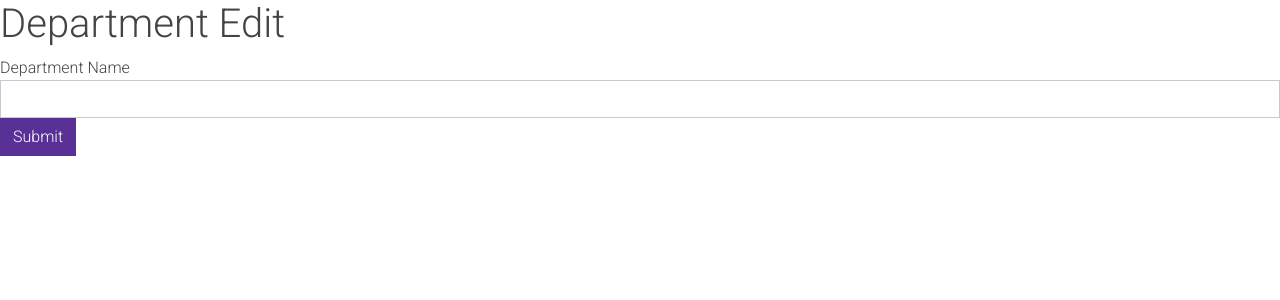
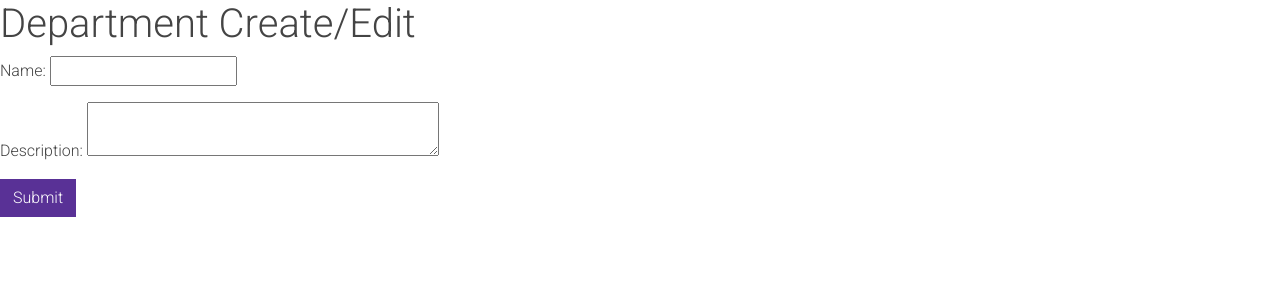
Before and after one commit to davep33l/checklist-central, a Django app: page /departments/new/ in a window 1280 px wide. Shown: the part 78-378 px from the top of the page. Run offline with Django 4.2, Linux system fonts and the light colour scheme; some libraries are stand-ins or nearby versions.

Commit message:
Converted to a custom form for department create/edit
- Converted the built in form to a custom form for
the department edit/create functionality (L0 2.4)

```diff
--- /dev/null
+++ b/checklist/forms.py
@@ -0,0 +1,22 @@
+from django import forms
+from .models import Department
+
+
+class CustomDepartmentEditForm(forms.ModelForm):
+
+        class Meta:
+            model = Department
+            fields = ['name', 'description']
+            widgets = {
+                'description': forms.Textarea(attrs={'rows': 2}),
+            }
+
+
+class CustomDepartmentCreateForm(forms.ModelForm):
+
+            class Meta:
+                model = Department
+                fields = ['name', 'description']
+                widgets = {
+                    'description': forms.Textarea(attrs={'rows': 2}),
+                }
--- a/checklist/templates/checklist/department_edit.html
+++ b/checklist/templates/checklist/department_edit.html
@@ -1,17 +1,12 @@
 {% extends 'base.html' %}
-{% block title %}Department Edit{% endblock %}
+{% block title %}Department Create/Edit{% endblock %}
 {% block content %}
 
-<h1>Department Edit</h1>
+<h1>Department Create/Edit</h1>
 <form method="POST">
     {% csrf_token %}
-    <div class="form-group">
-        <label for="name">Department Name</label>
-        <input type="text" class="form-control" id="name" name="name" value="{{ department.name }}">
-    </div>
+    {{ form.as_p }}
     <button type="submit" class="btn btn-primary">Submit</button>
 </form>
 
-
-
 {% endblock %}
--- a/checklist/views.py
+++ b/checklist/views.py
@@ -6,6 +6,7 @@ from django.views.generic.edit import CreateView, UpdateView, DeleteView
 from django.contrib.messages.views import SuccessMessageMixin
 from django.shortcuts import redirect
 from django.contrib import messages
+from .forms import CustomDepartmentEditForm, CustomDepartmentCreateForm
 
 
 # Create your views here.
@@ -39,7 +40,7 @@ class DepartmentList(generic.ListView):
 
 class DepartmentEdit(SuccessMessageMixin, UpdateView):
     model = Department
-    fields = ['name']
+    form_class = CustomDepartmentEditForm
     template_name = 'checklist/department_edit.html'
     context_object_name = 'department'
     success_url = reverse_lazy('departments')
@@ -55,7 +56,7 @@ class DepartmentDelete(SuccessMessageMixin, DeleteView):
 
 class DepartmentCreate(SuccessMessageMixin, CreateView):
     model = Department
-    fields = ['name']
+    form_class = CustomDepartmentCreateForm
     template_name = 'checklist/department_edit.html'
     success_url = reverse_lazy('departments')
     success_message = "Department created successfully"
```
